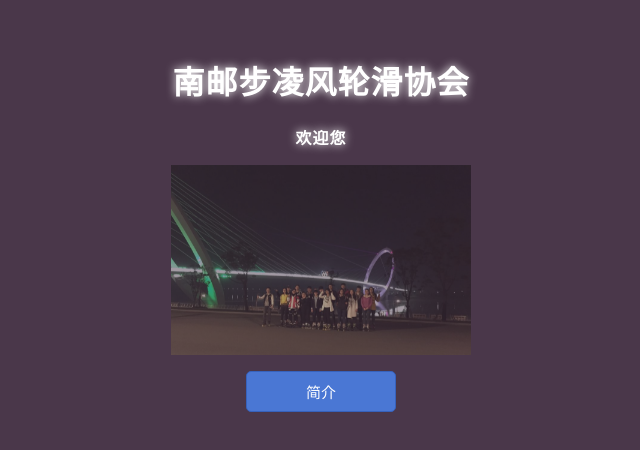
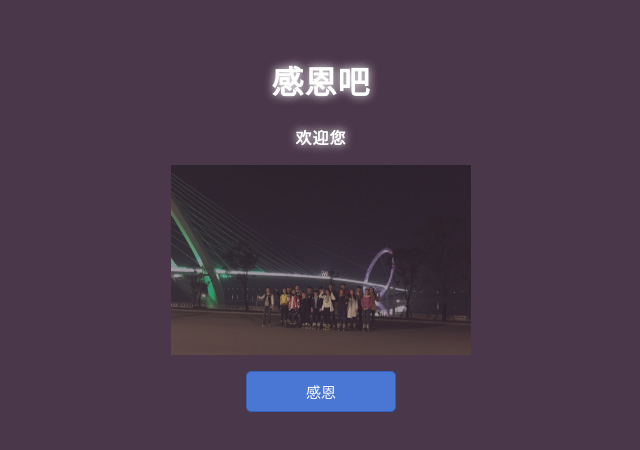
Before and after one commit to nonotouchtouch/nonotouchtouch.github.io, a plain HTML site: page index.html in a window 1280 px wide. Shown: the part 214-664 px from the top of the page, without its empty margins (319-959 px from the left). Drawn offline with Linux system fonts and the light colour scheme.

Commit message:
feat：感恩吧

```diff
--- a/index.html
+++ b/index.html
@@ -3,7 +3,7 @@
 <head>
     <meta charset="UTF-8" content="width=device-width,user-scalable=no" name="viewport">
 
-    <title>南邮步凌风</title>
+    <title>感恩吧</title>
 </head>
 <style>html{
     width: 100%;
@@ -147,7 +147,7 @@ h4{
 </style>
 <body>
     <div id="hello">
-        <h1>南邮步凌风轮滑协会</h1>
+        <h1>感恩吧</h1>
         <h4>欢迎您</h4>
 
          <p id="img-wrap">
@@ -156,7 +156,7 @@ h4{
     <img src="img/3.jpg">
     <img src="img/4.jpg">
    		</p>
-         <center><button class="intro" onclick="alert('有时间再做简介吧\n联系我Q1365593928')">简介</button></center>
+         <center><button class="intro" onclick="alert('感恩的心，感谢有你！')">感恩</button></center>
 
     </div>
 </body>
```
